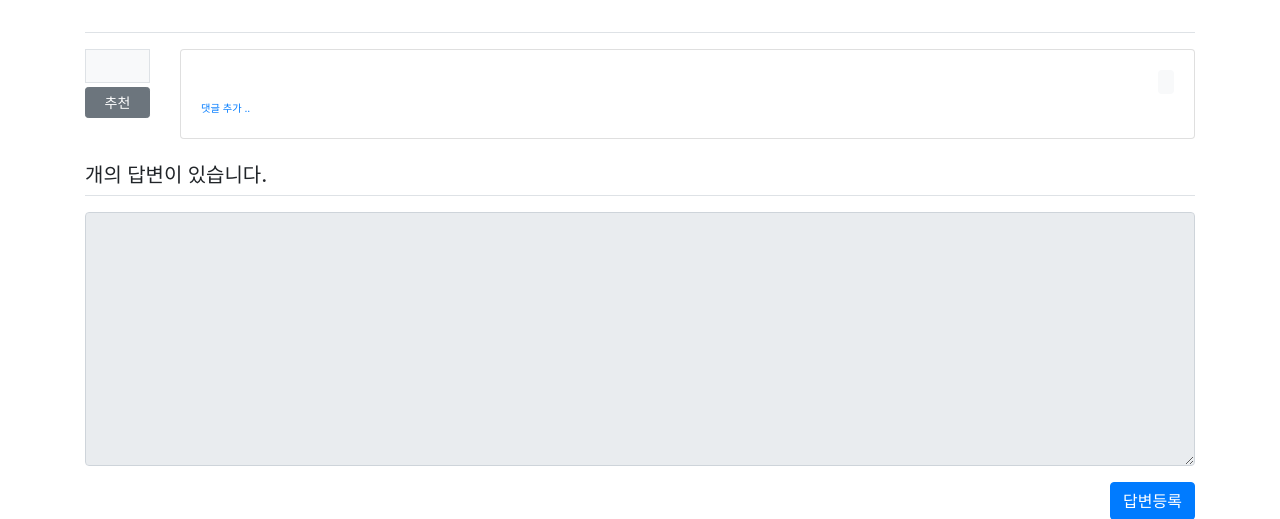
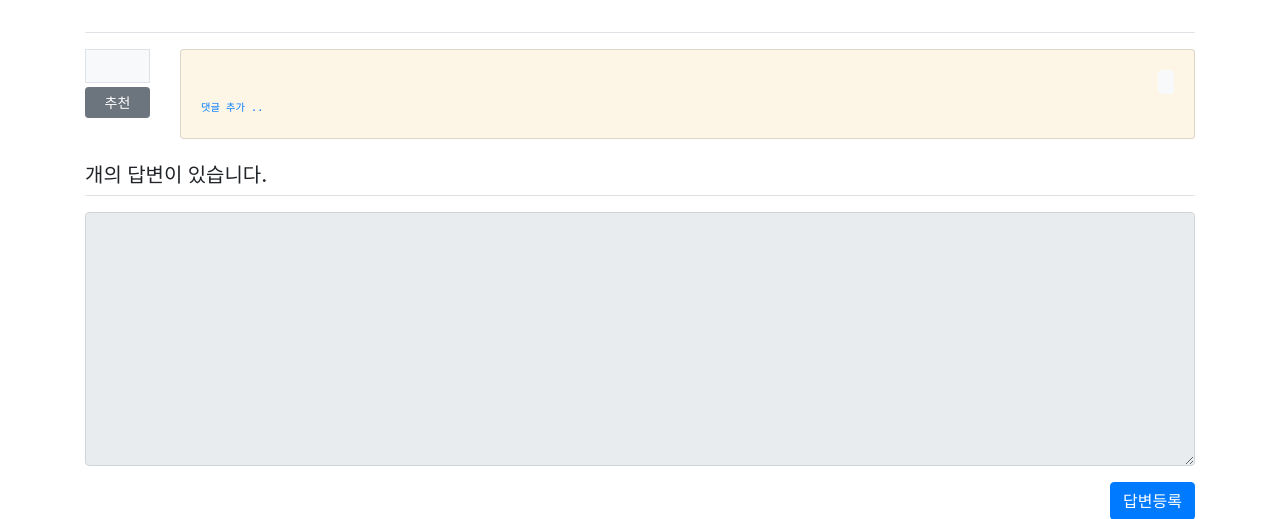
Before and after one commit to aserios27/pybo, a Django app: template templates/pybo/question_detail.html in a window 1280 px wide. Shown: the part 57-576 px from the top of the page. Run offline with Django 3.2, Linux system fonts and the light colour scheme; the template is opened without the code that fills it: values that come from a table or form of the project are taken from there, others are empty; some libraries are stand-ins or nearby versions.

Commit message:
detail-color

```diff
--- a/templates/pybo/question_detail.html
+++ b/templates/pybo/question_detail.html
@@ -22,7 +22,7 @@
         </div>
         <div class="col-11">
             <!-- 질문영역 -->
-            <div class="card">
+            <div class="card" style="font-family: monospace;background-color: #FDF5E6;">
                 <div class="card-body">
                     <div class="card-text">{{ question.content|mark }}</div>
                     <div class="d-flex justify-content-end">
@@ -88,7 +88,7 @@
         </div>
         <div class="col-11">
             <!-- 답변영역 -->
-            <div class="card">
+            <div class="card" style="font-family: monospace;background-color: #FDF5E6;">
                 <div class="card-body">
                     <div class="card-text">{{ answer.content|mark }}</div>
                     <div class="d-flex justify-content-end">
```
